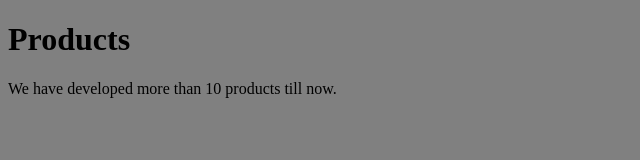
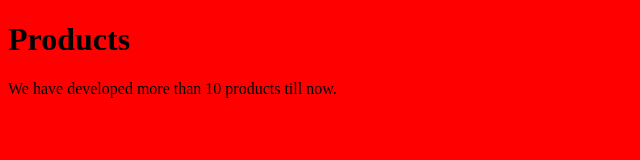
Before and after one commit to chakradhar29/chakradhar29.github.io, a plain HTML site: page index.html in a window 1280 px wide. Shown: the whole page, without its empty margins (0-640 px from the left). Drawn offline with Linux system fonts and the light colour scheme.

Commit message:
Update index.html

```diff
--- a/index.html
+++ b/index.html
@@ -3,7 +3,7 @@
    <head>
       <title>HTML Backgorund Color</title>
    </head>
-   <body style="background-color:grey;">
+   <body style="background-color:red;">
       <h1>Products</h1>
       <p>We have developed more than 10 products till now.</p>
    </body>
```
